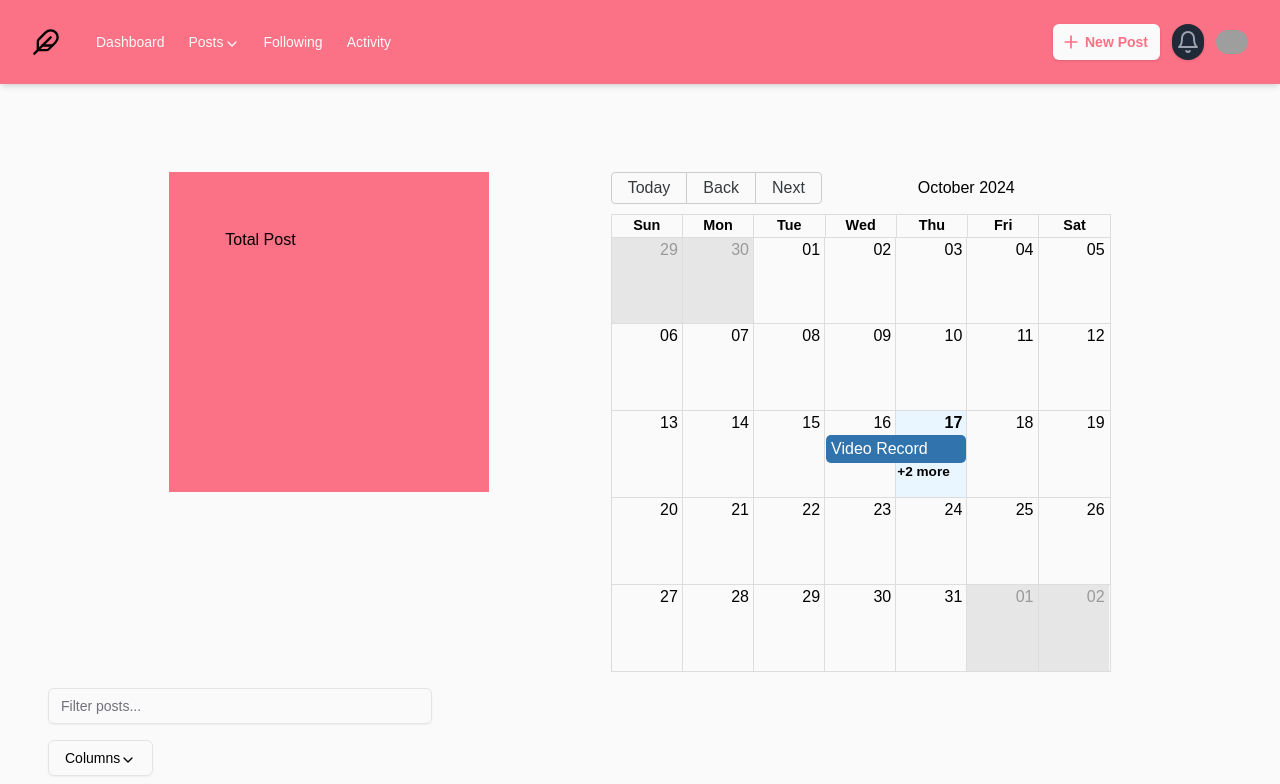
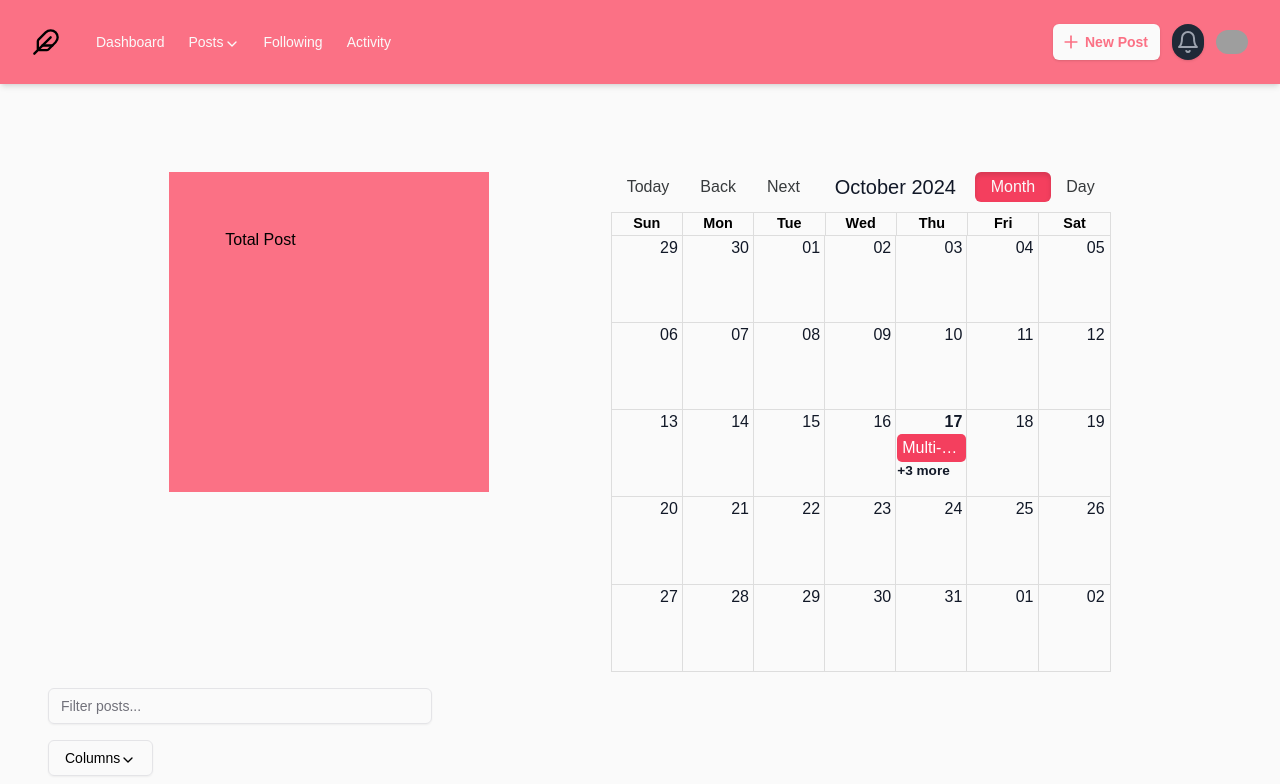
Before and after one commit to pllealfunes/nextjs-hobbyist, a Next.js app: page /posts/published in a window 1280 px wide. Shown: the top 784 px of the page. Built offline with nearby package versions, Linux system fonts and the light colour scheme; grey boxes are pictures that could not be loaded.

Commit message:
added styling to calendar

```diff
--- a/src/app/globals.css
+++ b/src/app/globals.css
@@ -260,3 +260,39 @@ body {
     color: var(--red);
   }
 }
+
+.rbc-event {
+  background-color: #f43f5e !important;
+  color: #fafafa;
+}
+
+.rbc-day-slot,
+.rbc-day-bg {
+  background-color: transparent !important;
+}
+
+.rbc-toolbar-label {
+  font-size: 20px;
+  color: #111827 !important;
+}
+
+.rbc-btn-group > button {
+  border: none !important;
+}
+
+.rbc-active {
+  background-color: #f43f5e !important;
+  border-radius: 6px !important;
+  color: #fafafa !important;
+}
+
+.rbc-btn-group > button:hover {
+  background-color: #f43f5e !important;
+  border-radius: 6px !important;
+  color: #fafafa !important;
+}
+
+.rbc-button-link,
+.rbc-show-more {
+  color: #111827 !important;
+}
--- a/src/lib/data.ts
+++ b/src/lib/data.ts
@@ -115,8 +115,8 @@ export const postEvents = [
   {
     id: 13,
     title: "Multi-day Event",
-    start: new Date(2024, 3, 20, 19, 30, 0),
-    end: new Date(2024, 3, 22, 2, 0, 0),
+    start: new Date(new Date().setHours(new Date().getHours() - 3)),
+    end: new Date(new Date().setHours(new Date().getHours() + 3)),
   },
   {
     id: 14,
@@ -133,7 +133,7 @@ export const postEvents = [
   {
     id: 16,
     title: "Video Record",
-    start: new Date(new Date().setHours(new Date().getHours() - 6)),
-    end: new Date(new Date().setHours(new Date().getHours() + 6)),
+    start: new Date(new Date().setHours(new Date().getHours() - 3)),
+    end: new Date(new Date().setHours(new Date().getHours() + 3)),
   },
 ];
--- a/src/ui/components/calendar.tsx
+++ b/src/ui/components/calendar.tsx
@@ -21,10 +21,11 @@ const PostCalendar = () => {
       events={postEvents}
       startAccessor="start"
       endAccessor="end"
-      views={["month"]}
+      views={["month", "day"]}
       view={view}
       style={{ height: 500, width: 500 }}
       onView={handleOnChangeView}
+      popup
     />
   );
 };
```
